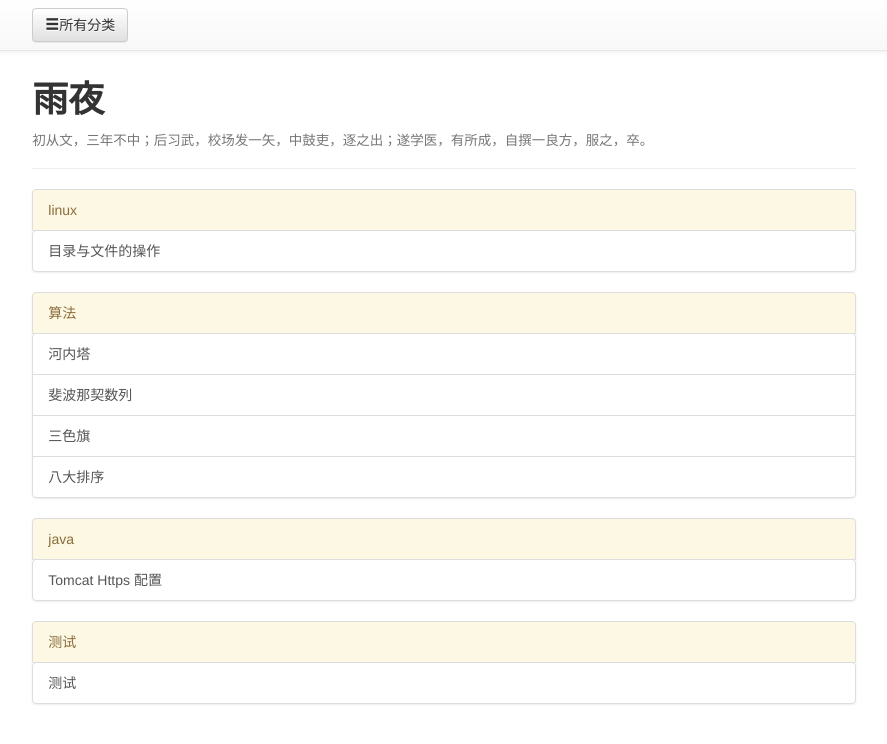
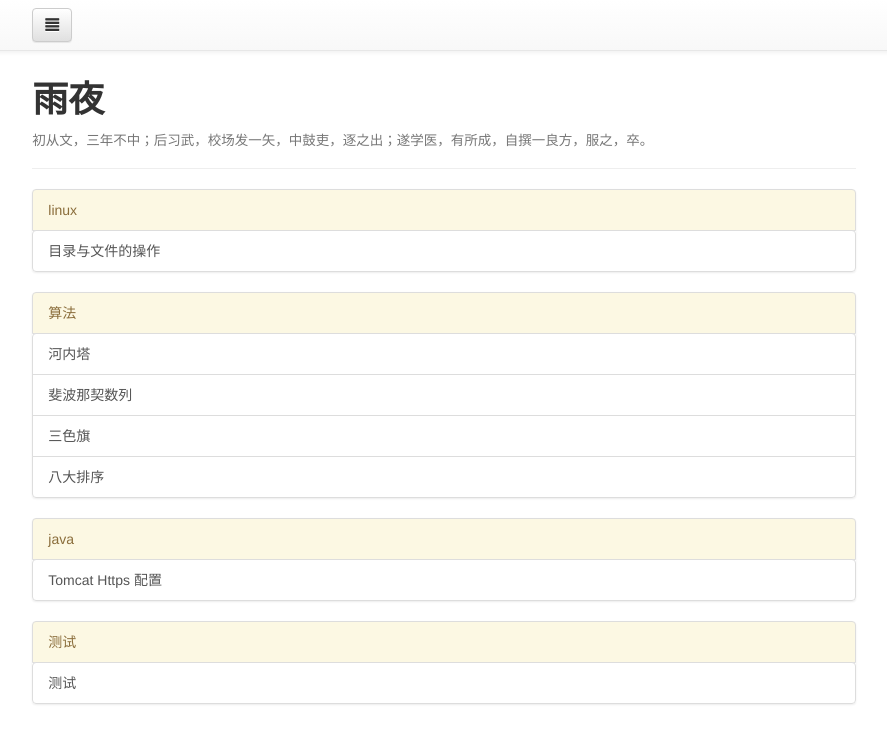
Before and after one commit to bit-ranger/blog, a Jekyll site: the page built from index.html, in a window 1280 px wide. Shown: the top 744 px of the page, without its empty margins (196-1083 px from the left). Built offline with Jekyll 4.4.1, drawn with Linux system fonts in a browser that asks for light colours; nearby versions of some CDN libraries; Markdown is read by kramdown in place of the engine named in the settings.

Commit message:
Update index.html

```diff
--- a/index.html
+++ b/index.html
@@ -26,7 +26,7 @@
                         <div class="row">
                             <div class="dropdown" >
                                 <button id="dLabel" type="button" data-toggle="dropdown" aria-haspopup="true" aria-expanded="false" class="btn btn-{{ site.navSkin }} navbar-btn">
-                                    <span class="glyphicon glyphicon-menu-hamburger"></span>所有分类
+                                    <span class="glyphicon glyphicon-align-justify"></span>
                                 </button>
                                 <ul class="dropdown-menu" role="menu" aria-labelledby="dLabel">
                                 {% for category in site.categories %}
```
